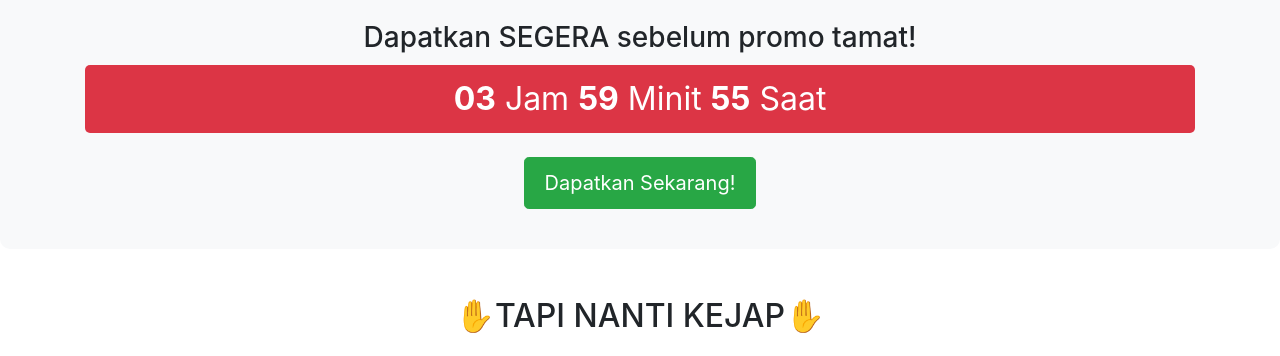
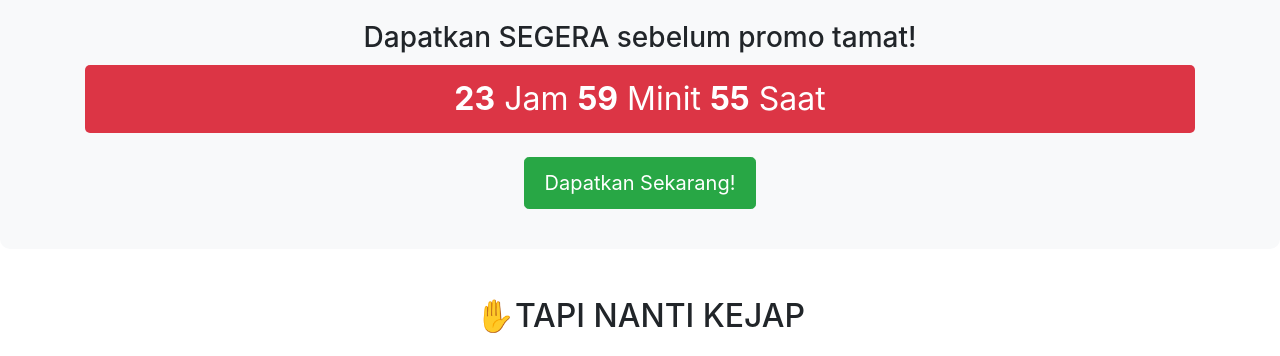
Before and after one commit to zakrulnizam96/bscc, a plain HTML site: page index.html in a window 1280 px wide. Shown: the part 1604-1960 px from the top of the page. Drawn offline with nearby package versions, Linux system fonts and the light colour scheme; some icons are missing.

Commit message:
Update index.html

```diff
--- a/index.html
+++ b/index.html
@@ -4,7 +4,7 @@
 <head>
     <meta charset="UTF-8">
     <meta name="viewport" content="width=device-width, initial-scale=1.0">
-    <title>Basic Stack Carsh Course - Kursus Web Apps Pemula</title>
+    <title>Basic Stack Crash Course - Kursus Web Apps Pemula</title>
     <link rel="stylesheet" href="https://stackpath.bootstrapcdn.com/bootstrap/4.5.2/css/bootstrap.min.css">
     <link rel="stylesheet" href="https://cdnjs.cloudflare.com/ajax/libs/icofont/1.0.1/css/icofont.min.css">
     <style>
@@ -56,6 +56,26 @@
             border-radius: 5px;
             font-size: 1.5rem;
             font-weight: bold;
+        }
+
+        /* CSS untuk countdown agar tetap satu baris */
+        #countdown {
+            white-space: nowrap; /* Mencegah teks pecah ke baris baru */
+            overflow: hidden; /* Sembunyikan bagian yang keluar dari area elemen */
+            text-overflow: ellipsis; /* Tampilkan ... jika teks terlalu panjang */
+            font-size: 2rem;
+            margin-top: 10px;
+            background-color: #dc3545;
+            color: white;
+            padding: 10px;
+            border-radius: 5px;
+        }
+
+        /* Penyesuaian untuk layar mobile */
+        @media (max-width: 576px) {
+            #countdown {
+                font-size: 1.5rem; /* Mengurangi ukuran font pada layar kecil */
+            }
         }
     </style>
 </head>
@@ -127,14 +147,12 @@
             <!-- Countdown Timer -->
             <div class="text-center mt-4">
                 <h3><span id="countdown-timer">Dapatkan SEGERA</span> sebelum promo tamat!</h3>
-                <div id="countdown" style="font-size: 2rem; margin-top: 10px; background-color: #dc3545; color: white; padding: 10px; border-radius: 5px;">
-                    <!--<span id="days" style="font-weight: bold;">06</span> Hari-->
+                <div id="countdown">
                     <span id="hours" style="font-weight: bold;">00</span> Jam
                     <span id="minutes" style="font-weight: bold;">00</span> Minit
                     <span id="seconds" style="font-weight: bold;">00</span> Saat
                 </div>
             </div>
-
             <div class="text-center mt-4">
                 <a href="https://toyyibpay.com/Basic-Stack-Crash-Course-Promo" class="btn btn-success btn-lg">Dapatkan Sekarang!<i class="icofont-credit-card"></i></a>
             </div>
@@ -143,14 +161,13 @@
 
     <section id="subscription" class="py-5">
         <div class="container">
-       <h2 class="text-center">✋TAPI NANTI KEJAP✋</h2>
+            <h2 class="text-center">✋TAPI NANTI KEJAP</h2>
             <p class="text-center mt-4">Ada yang pm saya bagitau dia tak mampu bayar one off. Jadi saya sediakan satu cara lain iaitu <strong lang="ms">langganan mingguan hanya RM 9.90</strong>. Kalau nak jimat, boleh langgan seminggu, habiskan semua video, dan unsubscribe selepas itu (tetapi jika unsubscribe, akses kepada video kursus akan terhenti).</p>
             <div class="text-center mt-4">
                 <a href="https://buy.stripe.com/5kA298b522kn6xq7sD" class="btn btn-primary btn-lg">Langgan Mingguan RM 9.90 <i class="icofont-credit-card"></i></a>
             </div>
         </div>
     </section>
-
 
     <footer class="bg-dark text-white text-center py-3">
         <p>&copy; 2024 Boss Nizam - Hakcipta Terpelihara <i class="icofont-copyright"></i></p>
@@ -162,12 +179,8 @@
     <script src="https://cdn.jsdelivr.net/npm/@popperjs/core@2.5.4/dist/umd/popper.min.js"></script>
     <script src="https://stackpath.bootstrapcdn.com/bootstrap/4.5.2/js/bootstrap.min.js"></script>
     <script>
-       // Countdown timer function with persistent storage
         function startCountdown(hoursRemaining) {
-    // Check if there's an end time saved in localStorage
             let endTime = localStorage.getItem('countdownEndTime');
-
-    // If no end time is saved or if the countdown has expired, set a new end time
             if (!endTime || new Date().getTime() > endTime) {
                 let countdownDate = new Date();
                 countdownDate.setHours(countdownDate.getHours() + hoursRemaining);
@@ -175,33 +188,21 @@ function startCountdown(hoursRemaining) {
                 localStorage.setItem('countdownEndTime', endTime);
             }
 
-    // Update countdown every second
-    let countdownInterval = setInterval(function () {
+            setInterval(function () {
                 let now = new Date().getTime();
-        let distance = endTime - now;
+                let timeLeft = endTime - now;
 
-        // Time calculations for hours, minutes, and seconds
-        let hours = Math.floor((distance % (1000 * 60 * 60 * 24)) / (1000 * 60 * 60));
-        let minutes = Math.floor((distance % (1000 * 60 * 60)) / (1000 * 60));
-        let seconds = Math.floor((distance % (1000 * 60)) / 1000);
+                let hours = Math.floor((timeLeft % (1000 * 60 * 60 * 24)) / (1000 * 60 * 60));
+                let minutes = Math.floor((timeLeft % (1000 * 60 * 60)) / (1000 * 60));
+                let seconds = Math.floor((timeLeft % (1000 * 60)) / 1000);
 
-        // Display the result in the countdown elements
-        //document.getElementById("days").style.display = "none"; // Hide days if only 4 hours countdown
-        document.getElementById("hours").innerHTML = hours.toString().padStart(2, '0');
-        document.getElementById("minutes").innerHTML = minutes.toString().padStart(2, '0');
-        document.getElementById("seconds").innerHTML = seconds.toString().padStart(2, '0');
-
-        // If the countdown is finished, reset the end time and restart the countdown
-        if (distance < 0) {
-            clearInterval(countdownInterval);
-            localStorage.removeItem('countdownEndTime');
-            document.getElementById("countdown").innerHTML = "Promo Tamat!";
-        }
+                document.getElementById("hours").innerHTML = hours < 10 ? "0" + hours : hours;
+                document.getElementById("minutes").innerHTML = minutes < 10 ? "0" + minutes : minutes;
+                document.getElementById("seconds").innerHTML = seconds < 10 ? "0" + seconds : seconds;
             }, 1000);
         }
 
-// Initialize the countdown timer with 4 hours
-startCountdown(4);
+        startCountdown(48);
     </script>
 </body>
 
```
Lines whose indentation alone changed are shown as unchanged.
